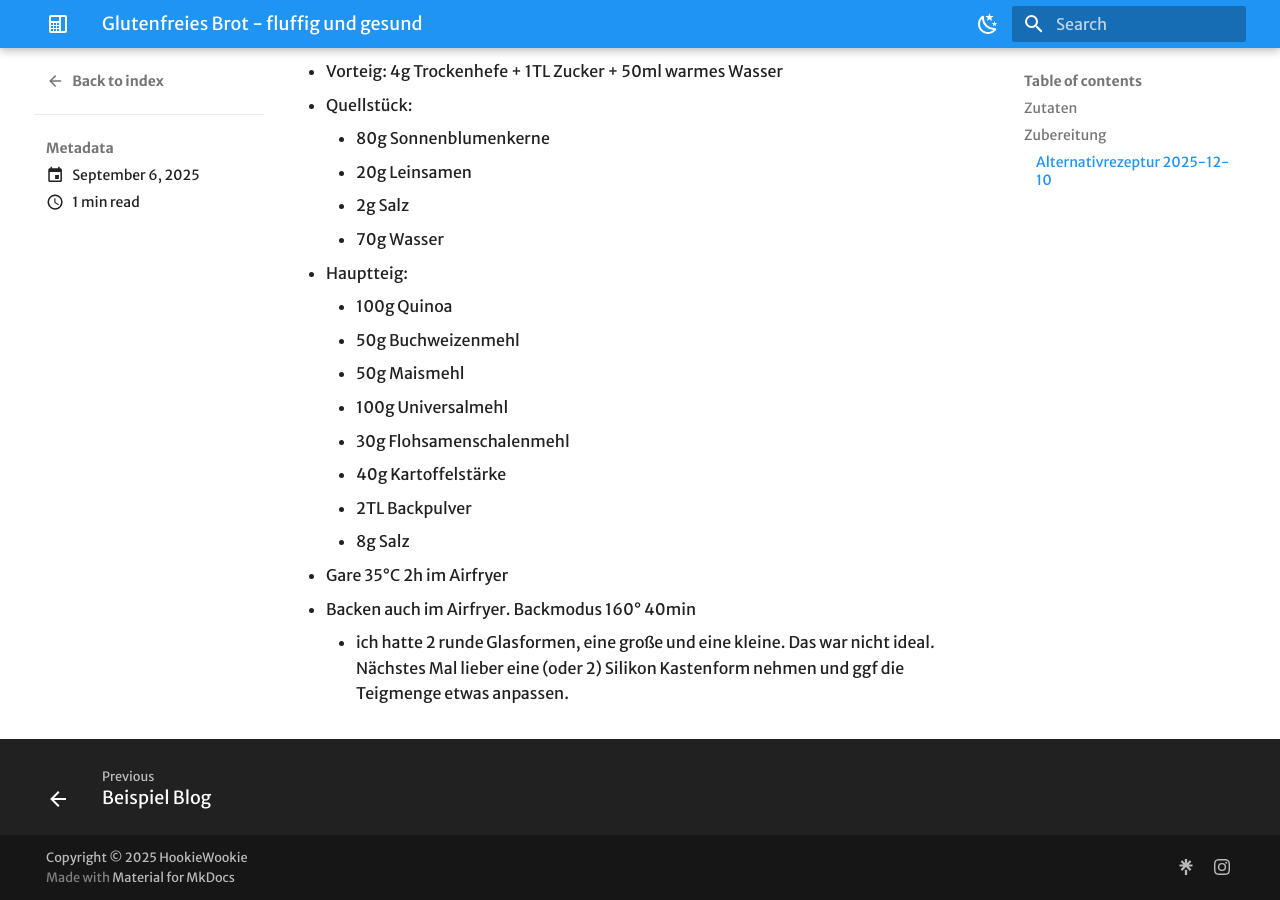
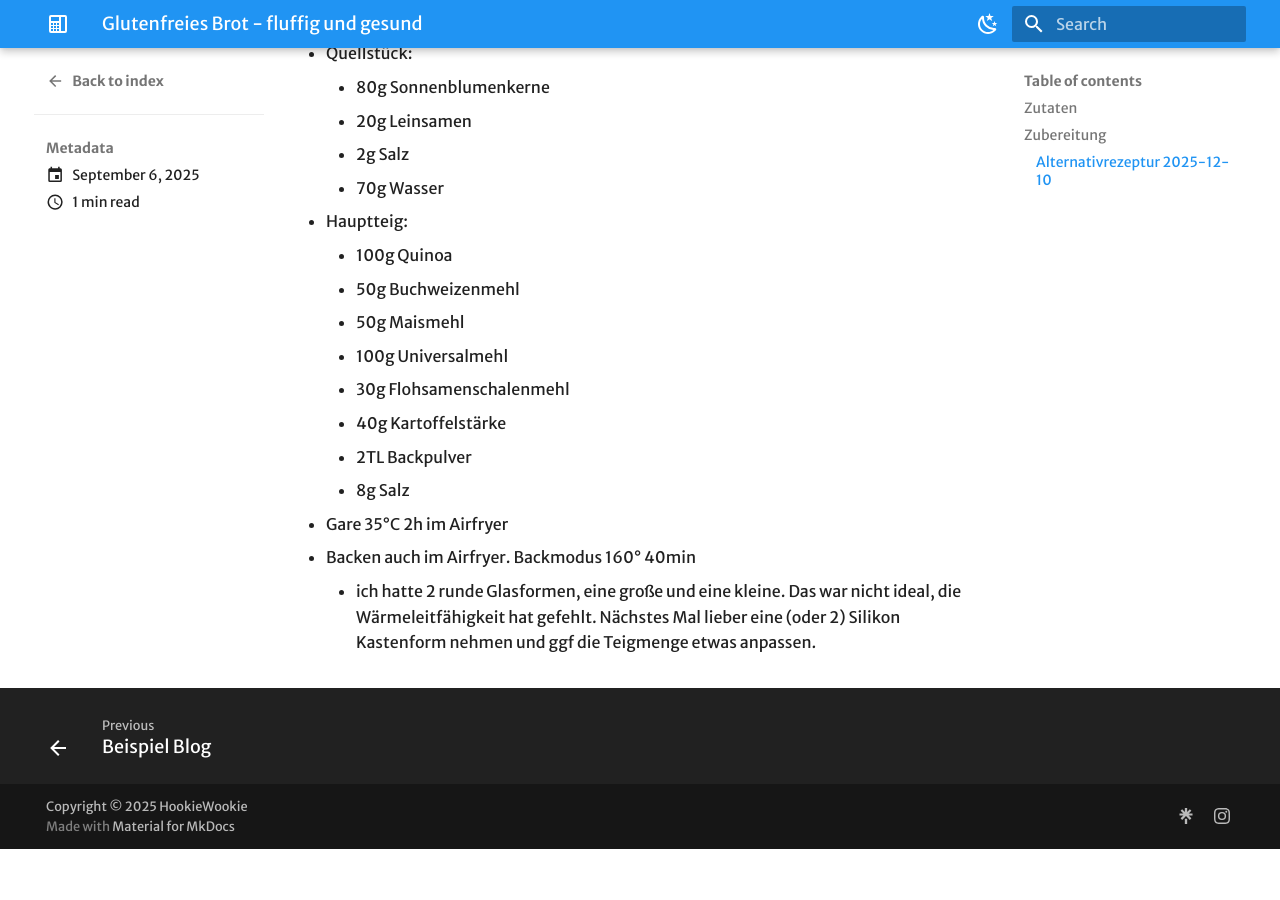
Before and after one commit to steffiland/mkdocs-blog, an MkDocs documentation site: the page built from docs/blog/posts/obsidian/2025/20250906 SAT1-Brot GF mit viel Flohsamen.md, in a window 1280 px wide and 900 px high, scrolled down 1070 px. Built offline with MkDocs 1.6.1 and Material for MkDocs 9.7.7, drawn with Linux system fonts in a browser that asks for light colours; some web fonts are replaced; after the commit the page ends 1919 px from its top, so only the background shows below that; some of the changed text lies outside the part shown.

Commit message:
Auto-update from Obsidian

```diff
--- a/docs/blog/posts/obsidian/2025/20250906 SAT1-Brot GF mit viel Flohsamen.md
+++ b/docs/blog/posts/obsidian/2025/20250906 SAT1-Brot GF mit viel Flohsamen.md
@@ -8,7 +8,7 @@ date: 2025-09-06
 
 # Glutenfreies Brot - fluffig und gesund
 
-Inspiration: https://www.sat1.de/themen/food/rezepte/glutenfreies-brot-selbst-machen-mit-diesem-rezept-wird-es-aussen-knusprig-und-innen-koestlich-saftig-348894
+Inspiration: [SAT1.de -GF Brot](https://www.sat1.de/themen/food/rezepte/glutenfreies-brot-selbst-machen-mit-diesem-rezept-wird-es-aussen-knusprig-und-innen-koestlich-saftig-348894)
 
 ## Zutaten
 
@@ -49,4 +49,4 @@ Inspiration: https://www.sat1.de/themen/food/rezepte/glutenfreies-brot-selbst-ma
 	* 8g Salz
 * Gare 35°C 2h im Airfryer
 * Backen auch im Airfryer. Backmodus 160° 40min
-	* ich hatte 2 runde Glasformen, eine große und eine kleine. Das war nicht ideal. Nächstes Mal lieber eine (oder 2) Silikon Kastenform nehmen und ggf die Teigmenge etwas anpassen.
+	* ich hatte 2 runde Glasformen, eine große und eine kleine. Das war nicht ideal, die Wärmeleitfähigkeit hat gefehlt. Nächstes Mal lieber eine (oder 2) Silikon Kastenform nehmen und ggf die Teigmenge etwas anpassen.
```
